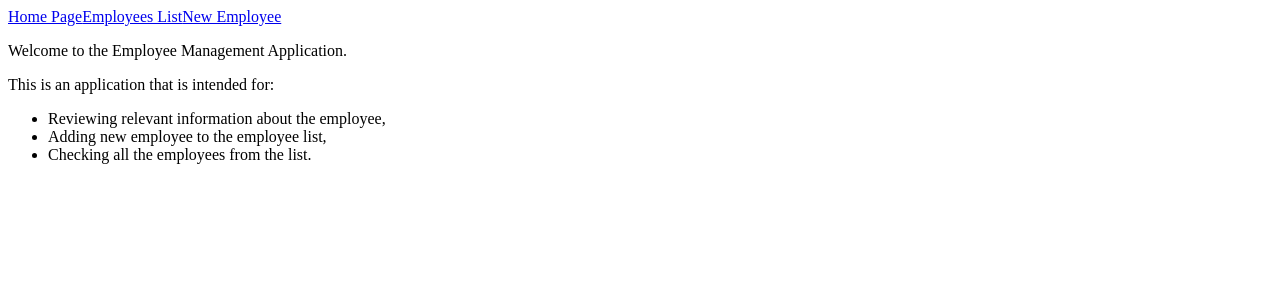
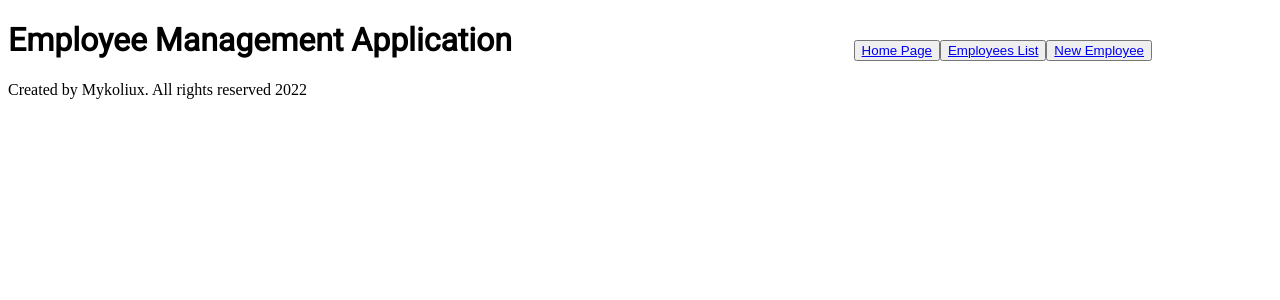
Before and after one commit to MykKuc/employee-management-app-fe, a React (Create React App) app: page / in a window 1280 px wide. Shown: the top 300 px of the page. Built offline with nearby package versions, Linux system fonts and the light colour scheme.

Commit message:
style: added some styles and added header, footer

```diff
--- a/public/index.html
+++ b/public/index.html
@@ -9,6 +9,10 @@
       name="description"
       content="Web site created using create-react-app"
     />
+    <!--Importing Roboto font-->
+    <link rel="preconnect" href="https://fonts.googleapis.com">
+    <link rel="preconnect" href="https://fonts.gstatic.com" crossorigin>
+    <link href="https://fonts.googleapis.com/css2?family=Roboto&display=swap" rel="stylesheet">
     <link rel="apple-touch-icon" href="%PUBLIC_URL%/logo192.png" />
     <!--
       manifest.json provides metadata used when your web app is installed on a
--- /dev/null
+++ b/src/App.css
@@ -0,0 +1,15 @@
+
+.header-h1{
+    font-family: 'Roboto', sans-serif;
+}
+
+.header-nav-links{
+    position: absolute;
+    top: 5%;
+    right: 10%;
+}
+
+.page-nav-link{
+    border-style: solid;
+
+}
--- a/src/App.tsx
+++ b/src/App.tsx
@@ -4,15 +4,21 @@ import EmployeesListPage from './pages/EmployeesListPage';
 import ErrorPage from './pages/ErrorPage';
 import HomePage from './pages/HomePage';
 import NewEmployeePage from './pages/NewEmployeePage';
+import './App.css';
 
 const App = () => {
     return(
         <>
-        <nav>
-            <Link to="/">Home Page</Link>
-            <Link to="/list">Employees List</Link>
-            <Link to="/new">New Employee</Link>
+        <header>
+        <h1 className='header-h1'>Employee Management Application</h1>
+        <nav className='header-nav-links'>
+            <button><Link  to="/">Home Page</Link></button>
+            <button><Link  to="/list">Employees List</Link></button>
+            <button><Link  to="/new">New Employee</Link></button>
         </nav>
+
+        </header>
+
 
         <Routes>
             <Route path='/' element={<HomePage/>}></Route>
@@ -20,6 +26,10 @@ const App = () => {
             <Route path='/list' element={<EmployeesListPage/>}></Route>
             <Route path='/new' element={<NewEmployeePage/>}></Route>
         </Routes>
+
+        <footer >
+            Created by Mykoliux. All rights reserved 2022
+        </footer>
         </>
     )
 }
--- a/src/pages/HomePage.tsx
+++ b/src/pages/HomePage.tsx
@@ -3,13 +3,19 @@ import React from 'react';
 const HomePage = () => {
     return(
         <>
-        <p> Welcome to the Employee Management Application.</p>
-        <p>This is an application that is intended for:</p>
-        <ul>
-            <li>Reviewing relevant information about the employee,</li>
-            <li>Adding new employee to the employee list,</li>
-            <li>Checking all the employees from the list.</li>
-        </ul>
+
+
+        <section>
+
+        </section>
+
+        <section>
+
+        </section>
+
+        <section>
+
+        </section>
         </>
     )
 }
```
